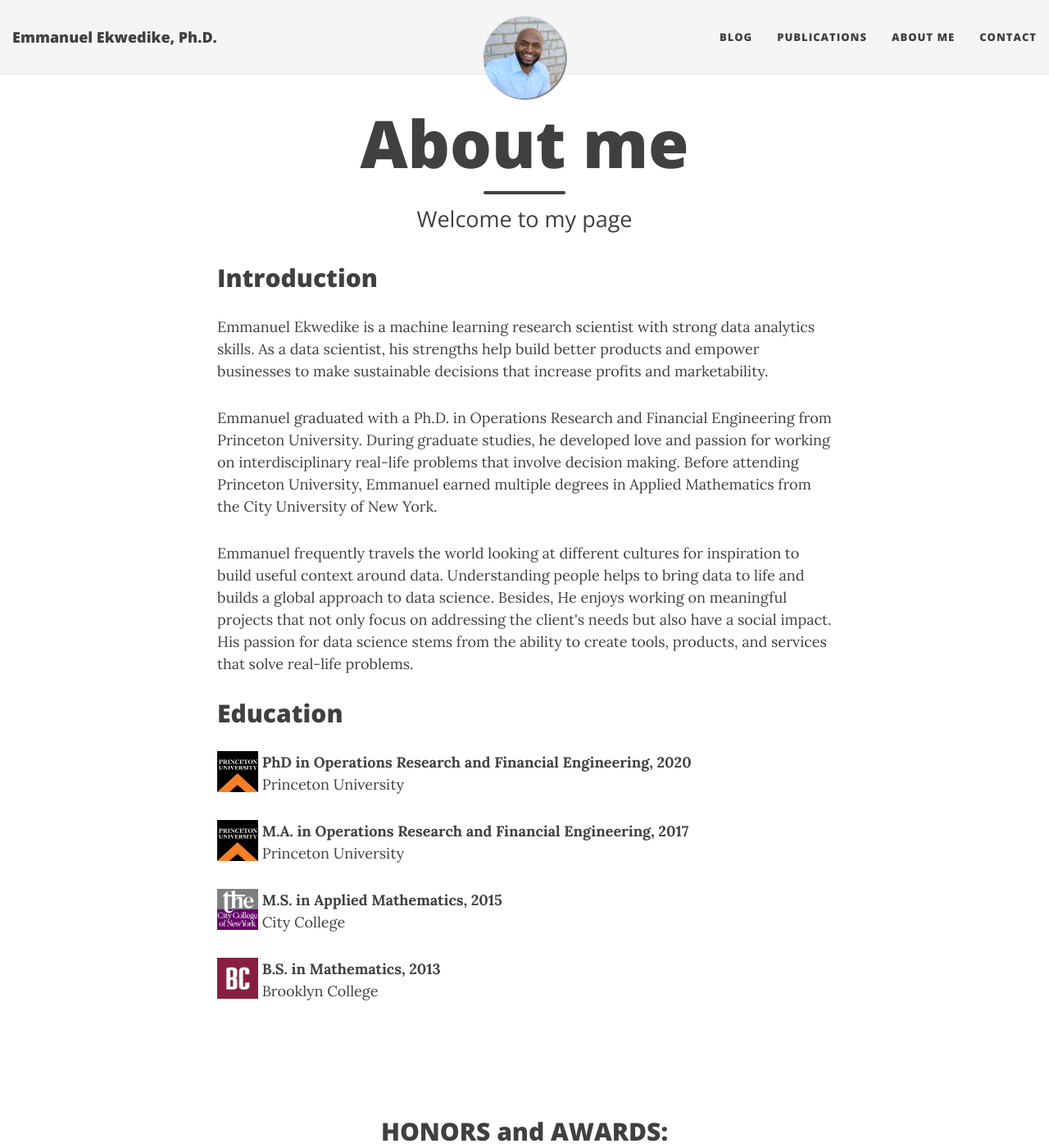
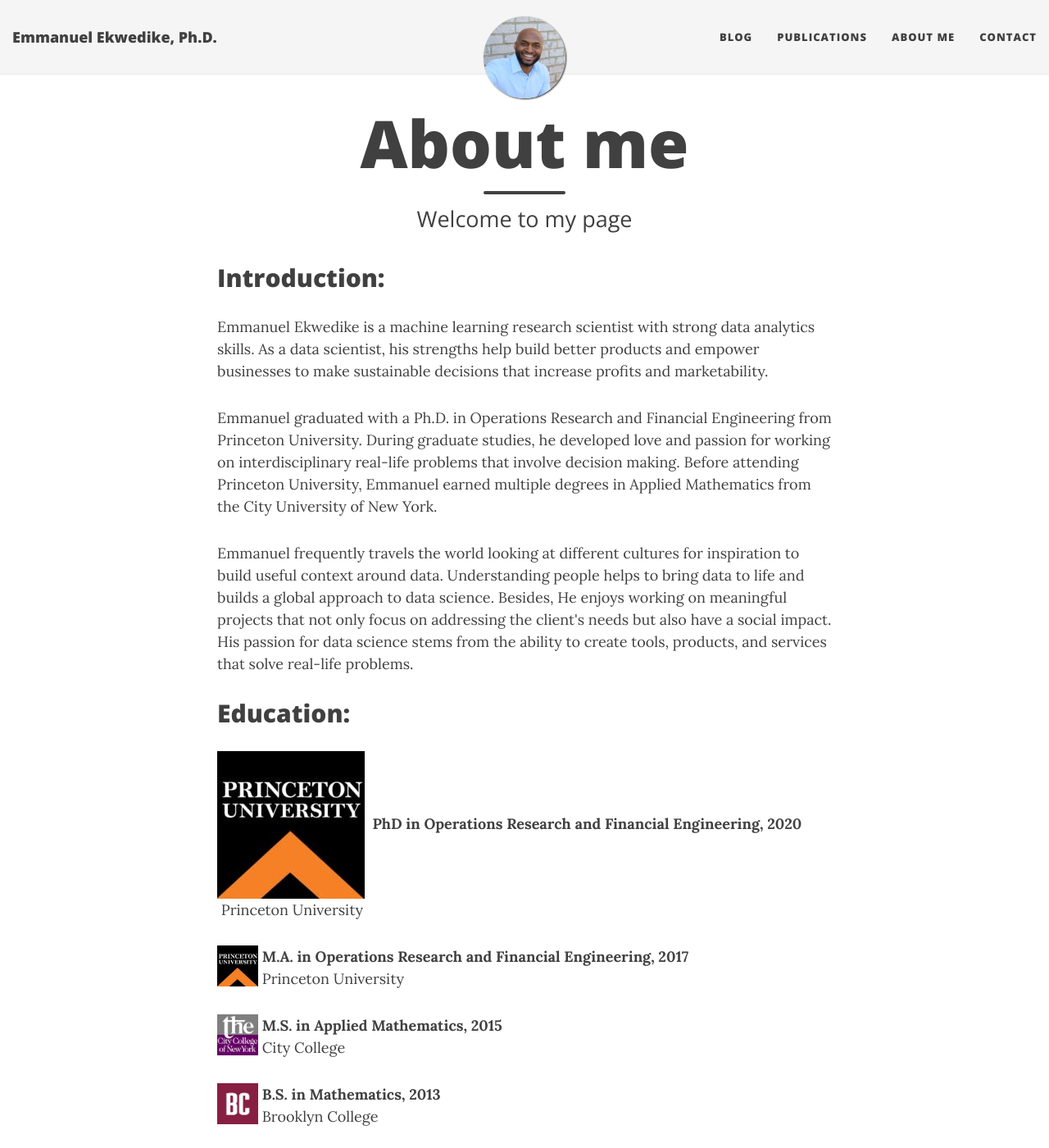
Before and after one commit to eekwedike/eekwedike.github.io, a Jekyll site: the page built from aboutme.md, in a window 1280 px wide and 1400 px high. Shown: the whole window at 82% size. Built offline with Jekyll 4.4.1, drawn with Linux system fonts in a browser that asks for light colours; nearby versions of some CDN libraries; a style sheet for code colours, icons or effects is not loaded.

```diff
--- a/aboutme.md
+++ b/aboutme.md
@@ -5,7 +5,7 @@
 css: "/css/aboutme.css"
 ---
 
-<h2>Introduction </h2>
+<h2>Introduction: </h2>
 <p>
 Emmanuel Ekwedike is a machine learning research scientist with strong data analytics skills. As a data scientist, his strengths help build better products and empower businesses to make sustainable decisions that increase profits and marketability.
 </p>
@@ -20,19 +20,12 @@
 
 
 
-<h2 class="has-text-align-center">Education </h2>
-
-<p><img style="float: left;" width="50" height="50" src="/img/sch-imgs/PU_logo.jpeg" /> <b>&nbsp;PhD in Operations Research and Financial Engineering, 2020</b> <br />&nbsp;Princeton University</p>
-
+<h2 class="has-text-align-center">Education: </h2>
+<p><img class="left-sized" src="/img/sch-imgs/PU_logo.jpeg" /> <b>&nbsp;PhD in Operations Research and Financial Engineering, 2020</b> <br />&nbsp;Princeton University</p>
 <p><img style="float: left;" width="50" height="50" src="/img/sch-imgs/PU_logo.jpeg" /> <b>&nbsp;M.A. in Operations Research and Financial Engineering, 2017</b> <br />&nbsp;Princeton University</p>
-
 <p><img style="float: left;" width="50" height="50" src="/img/sch-imgs/CCNY_logo.jpeg" /> <b>&nbsp;M.S. in Applied Mathematics, 2015</b> <br />&nbsp;City College</p>
-
 <p><img style="float: left;" width="50" height="50" src="/img/sch-imgs/BC_logo.png" /> <b>&nbsp;B.S. in Mathematics, 2013</b> <br />&nbsp;Brooklyn College</p>
 
-
-
-<br>
 <br>
 <br>
 
```
